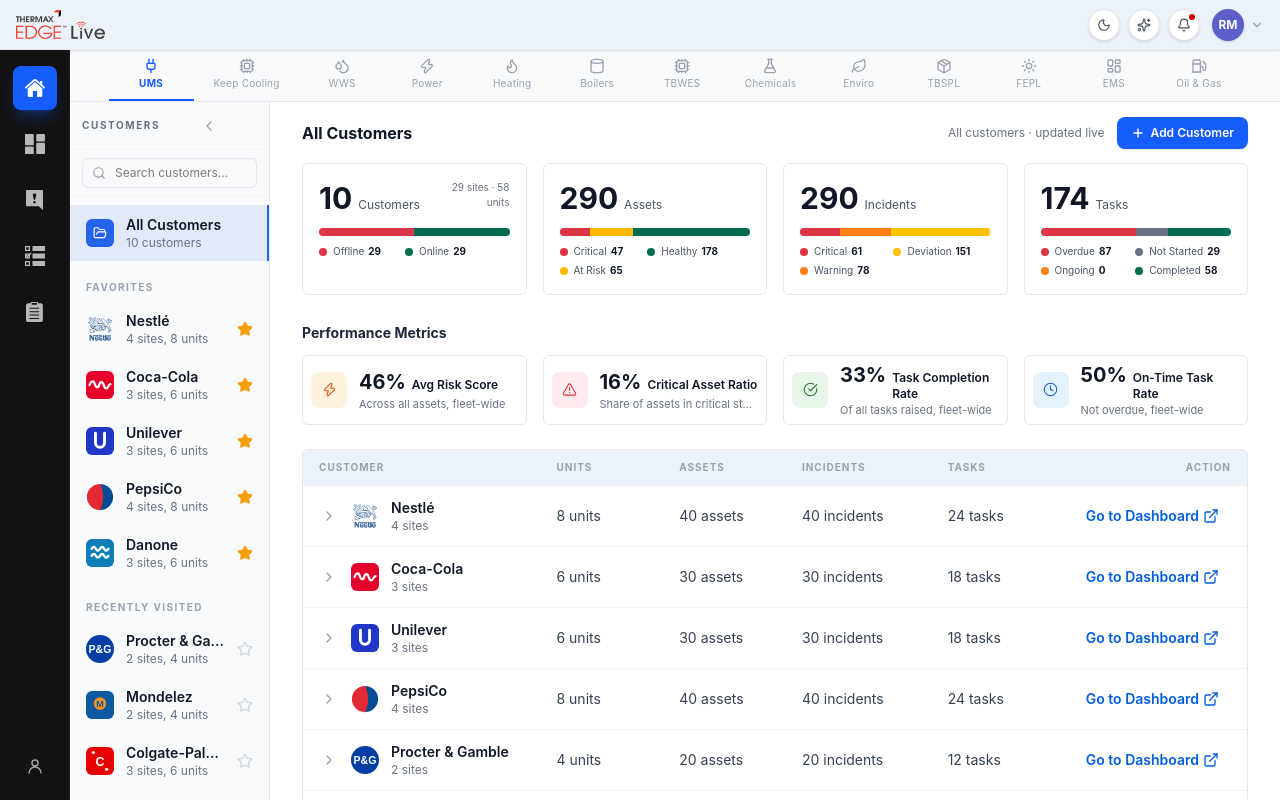
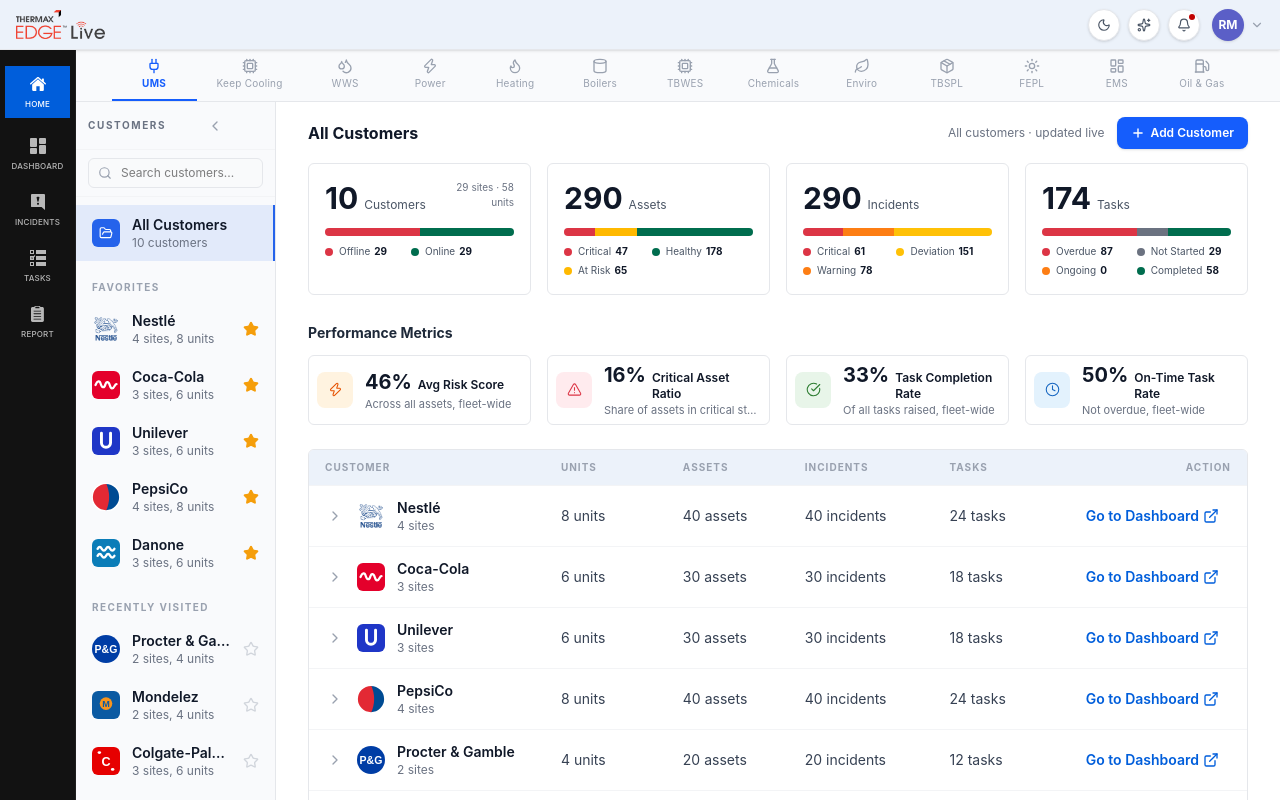
Before and after one commit to ramachandrudum/TmxEdgeLiveNew, a React (Vite) app: page / in a window 1280 px wide. Shown: the top 800 px of the page. Built offline with nearby package versions, Linux system fonts and the light colour scheme.

Commit message:
features added

```diff
--- a/src/components/IconSidebar.tsx
+++ b/src/components/IconSidebar.tsx
@@ -2,7 +2,6 @@
   id: string
   title: string
   img?: string
-  svg?: React.ReactNode
 }
 
 const railNav: RailItem[] = [
@@ -33,19 +32,6 @@
   },
 ]
 
-const railBottom: RailItem[] = [
-  {
-    id: 'profile',
-    title: 'Profile',
-    svg: (
-      <svg viewBox="0 0 20 20" width={20} height={20} fill="none" stroke="currentColor" strokeWidth={1.5}>
-        <circle cx="10" cy="7" r="3" />
-        <path d="M4 17c0-3.3 2.7-6 6-6s6 2.7 6 6" strokeLinecap="round" />
-      </svg>
-    ),
-  },
-]
-
 type Props = {
   active: string
   onSelect: (id: string) => void
@@ -56,23 +42,24 @@
   return (
     <button
       onClick={onClick}
-      className={`group relative rail-item w-11 h-11 flex items-center justify-center rounded-lg transition-all cursor-pointer mx-auto ${
+      className={`group relative rail-item w-full flex flex-col items-center justify-center gap-[3px] rounded-none transition-all cursor-pointer mb-[15px] overflow-visible ${
         active
-          ? 'active bg-blue-600 text-white shadow-lg shadow-blue-600/30'
-          : 'text-white/60 hover:text-white hover:bg-white/10'
+          ? 'bg-[#005EDB] text-white rounded-[5px] pt-[10px] pb-[10px]'
+          : 'text-white/70 hover:text-white hover:bg-white/10 pt-[5px] pb-1'
       }`}
     >
-      {item.svg ? (
-        item.svg
-      ) : (
-        <img
+      <img
           src={item.img}
           alt={item.title}
-          className={`w-5 h-5 object-contain transition-opacity ${
+          className={`w-4 h-4 object-contain transition-all ${
             active ? 'opacity-100' : 'opacity-70 group-hover:opacity-100'
           }`}
         />
-      )}
+      <span className={`text-[8px] font-medium leading-none truncate w-full px-0.5 text-center uppercase tracking-wide pt-[5px] ${
+        active ? 'text-white' : 'text-white/70'
+      }`}>
+        {item.title}
+      </span>
       <span className="absolute left-full ml-3 px-2.5 py-1 rounded-md bg-black text-white text-xs font-medium whitespace-nowrap opacity-0 group-hover:opacity-100 pointer-events-none transition-opacity z-50">
         <svg width="8" height="12" viewBox="0 0 8 12" fill="none" className="absolute -left-1.5 top-1/2 -translate-y-1/2">
           <path d="M7 1L1 6L7 11" stroke="black" strokeWidth="1.5" strokeLinecap="round" strokeLinejoin="round" />
@@ -86,10 +73,10 @@
 export default function IconSidebar({ active, onSelect, navIds }: Props) {
   const items = navIds ? railNav.filter((item) => navIds.includes(item.id)) : railNav
   return (
-    <aside className="bg-[#121212] flex flex-col z-[110] border-r border-white/5 shrink-0 overflow-hidden w-[70px]">
+    <aside className="bg-[#121212] flex flex-col z-[110] border-r border-white/5 shrink-0 overflow-hidden w-[76px]">
 
       <div className="flex-1 pt-4 pb-3 flex flex-col justify-between min-h-0">
-        <div className="rail space-y-3">
+        <div className="rail w-[65px] ml-[5px]">
           {items.map((item) => (
             <RailButton
               key={item.id}
@@ -100,16 +87,6 @@
           ))}
         </div>
         <div className="rail-spacer flex-1 py-2" />
-        <div className="rail space-y-3">
-          {railBottom.map((item) => (
-            <RailButton
-              key={item.id}
-              item={item}
-              active={active === item.id}
-              onClick={() => onSelect(item.id)}
-            />
-          ))}
-        </div>
       </div>
     </aside>
   )
```
